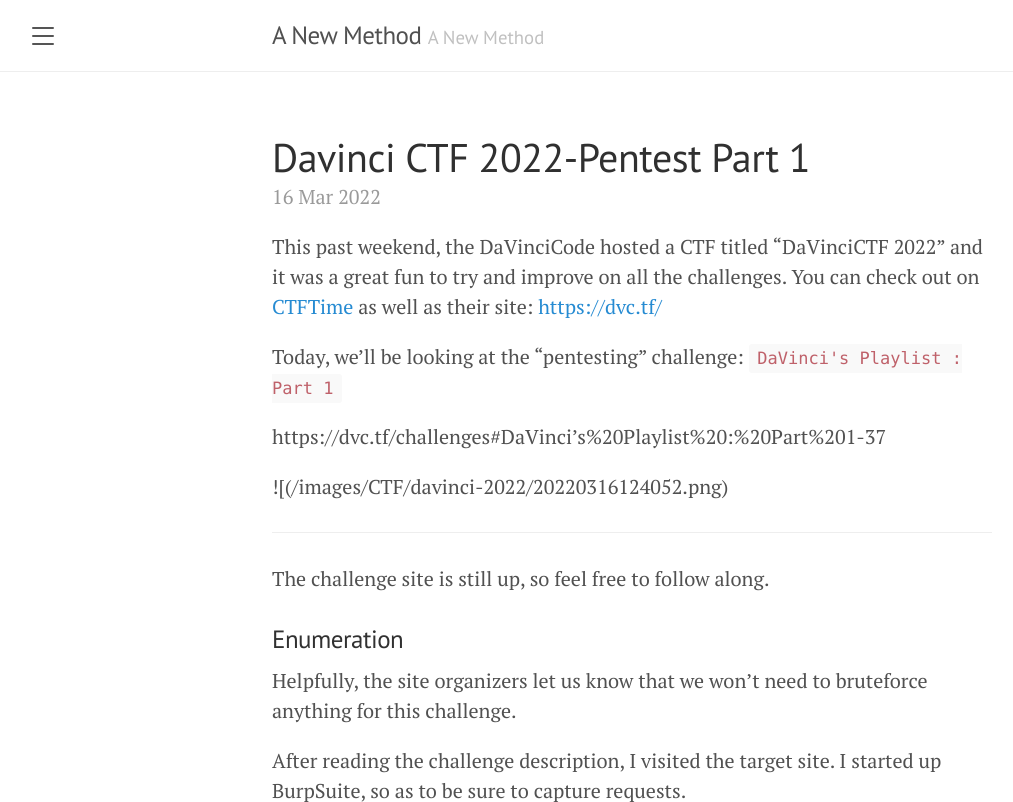
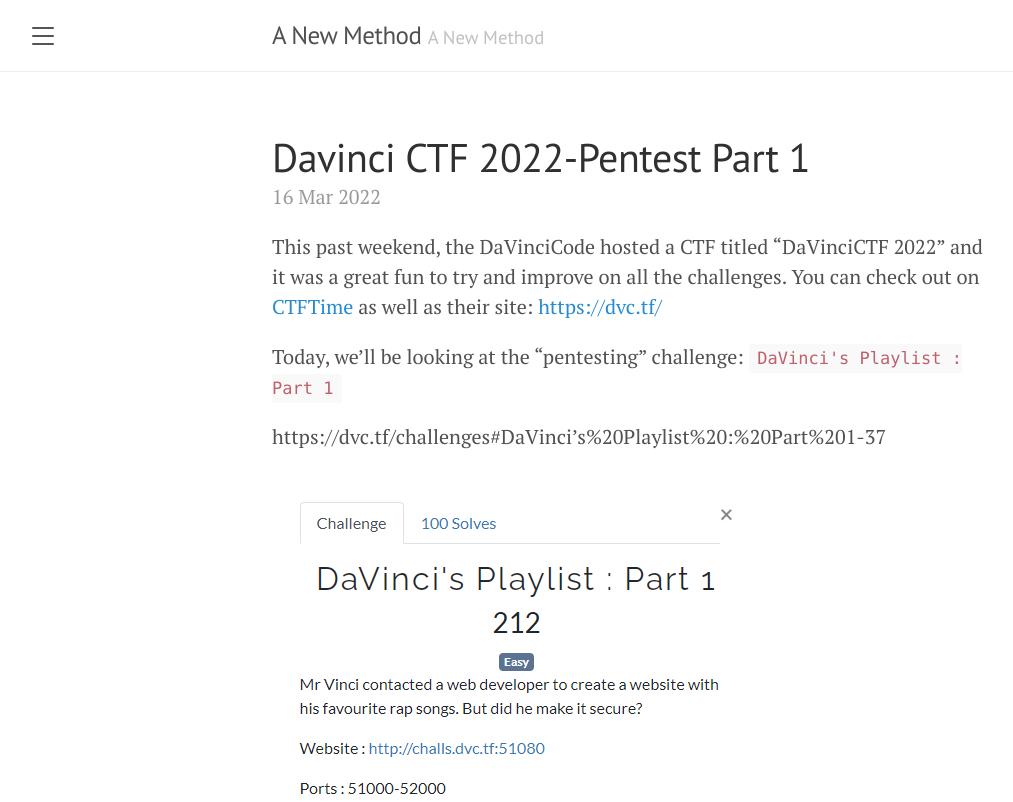
Before and after one commit to bernardr/bernardr.github.io, a Jekyll site: the page built from _posts/walkthroughs/CTF/davinci-2022/2022-03-16-davinci-ctf-pentest-p1.md, in a window 1280 px wide and 900 px high, cut to the strip 0-802 px from the top of the window. Shown: the whole strip, without its empty margins (8-1021 px from the left). Built offline with Jekyll 4.4.1, drawn with Linux system fonts in a browser that asks for light colours.

Commit message:
another cleanup

```diff
--- a/_posts/walkthroughs/CTF/davinci-2022/2022-03-16-davinci-ctf-pentest-p1.md
+++ b/_posts/walkthroughs/CTF/davinci-2022/2022-03-16-davinci-ctf-pentest-p1.md
@@ -11,7 +11,7 @@ Today, we'll be looking at the "pentesting" challenge: `DaVinci's Playlist : Par
 
 https://dvc.tf/challenges#DaVinci's%20Playlist%20:%20Part%201-37
 
-![(/images/CTF/davinci-2022/20220316124052.png)
+![](/images/CTF/davinci-2022/20220316124052.png)
 
 * * * *
 
```
